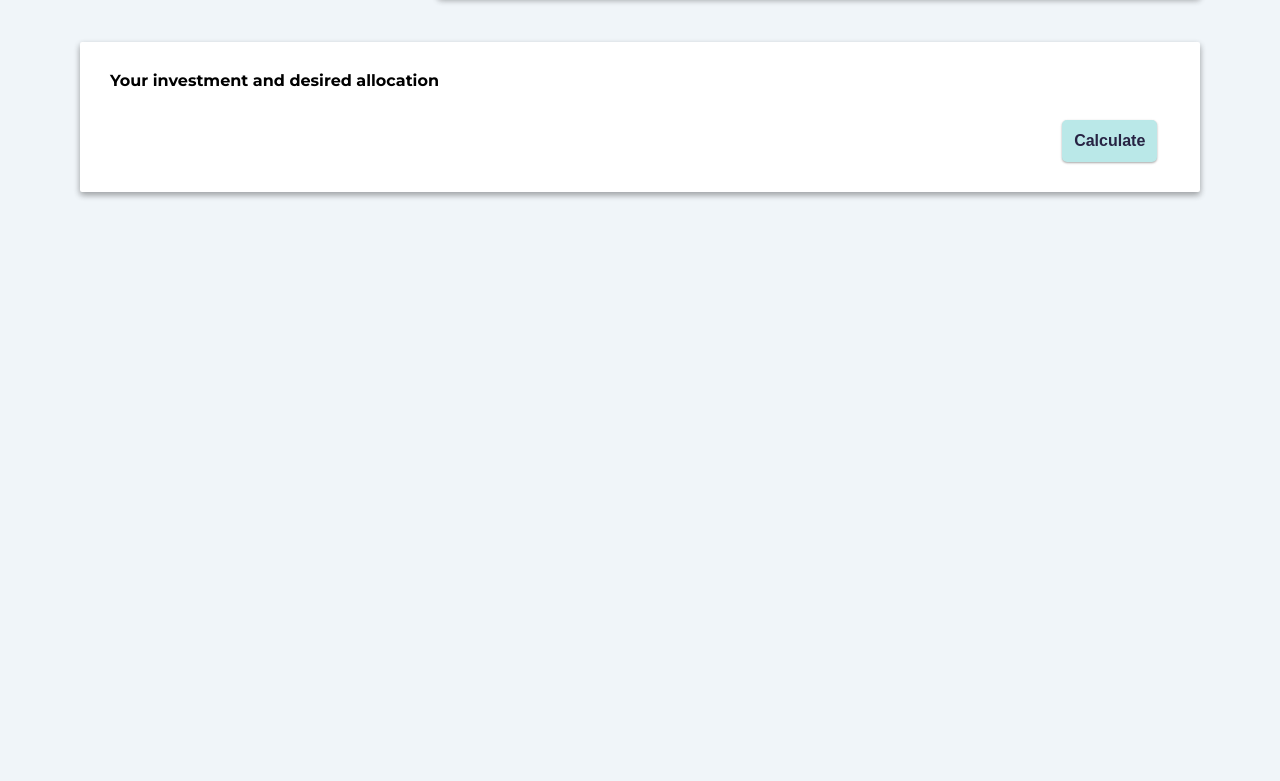
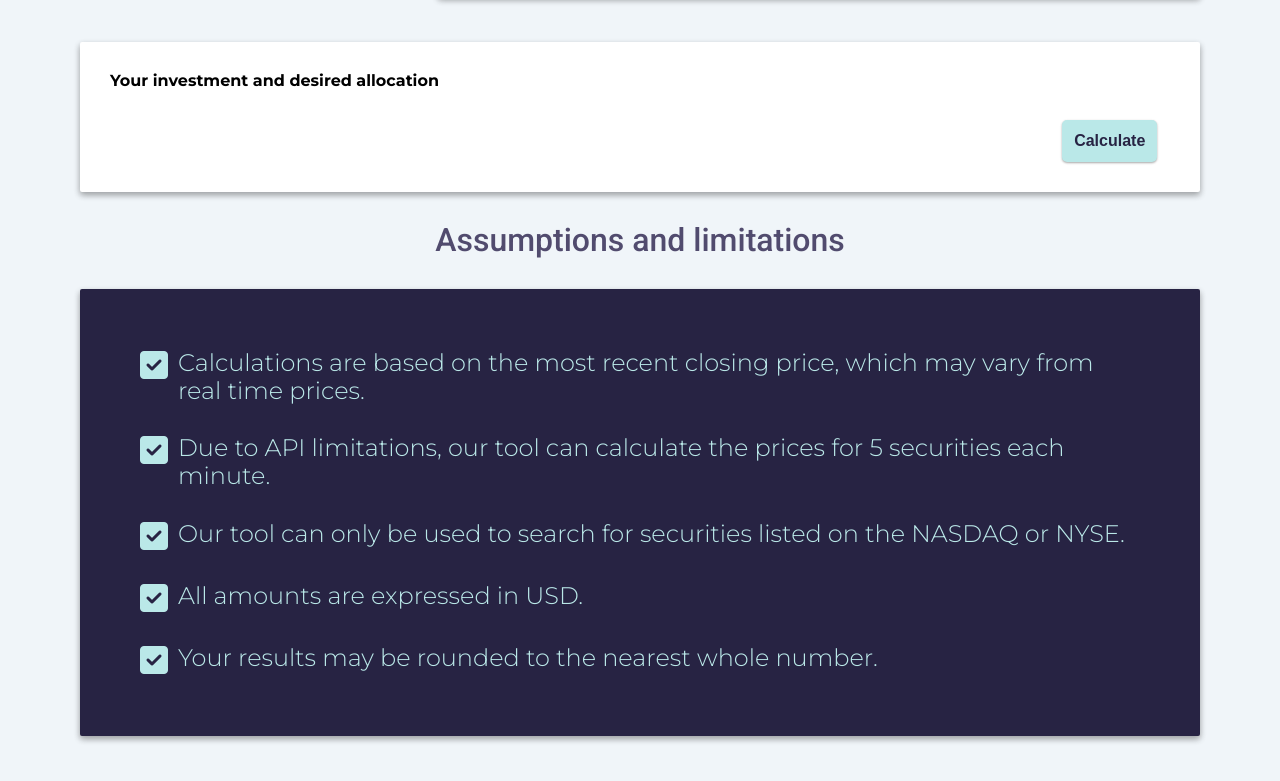
Before and after one commit to KaunainKarmali/finance-api-project, a plain HTML site: page index.html in a window 1280 px wide. Shown: the part 1079-1860 px from the top of the page. Before the commit the page ends 1331 px from the top, so only its background shows below. Drawn offline with nearby package versions, Linux system fonts and the light colour scheme.

Commit message:
added assumptions and limitations

```diff
--- a/index.html
+++ b/index.html
@@ -34,7 +34,9 @@
           </div>
           <ul class="links-container">
             <li class="navbar-link"><a href="./about.html">About</a></li>
-            <li class="navbar-link"><a href="#">Assumptions</a></li>
+            <li class="navbar-link">
+              <a href="./index.html#assumptions">Assumptions</a>
+            </li>
             <li class="navbar-link">
               <a href="./index.html#rebalancing-tool">Tool</a>
             </li>
@@ -53,6 +55,7 @@
 
     <div class="wrapper">
       <main>
+        <section>
           <h2 id="rebalancing-tool" class="section-title">Rebalancing tool</h2>
           <div class="user-input-container">
             <!-- Start: step 1 -->
@@ -189,6 +192,44 @@
             </table>
           </div>
           <!-- End: Rebalancing results -->
+        </section>
+
+        <section id="assumptions" class="assumptions-section">
+          <h2 class="section-title">Assumptions and limitations</h2>
+          <div class="assumption-container">
+            <div class="assumption-item">
+              <i class="fas fa-check-square check-icon"></i>
+              <h3 class="assumption">
+                Calculations are based on the most recent closing price, which
+                may vary from real time prices.
+              </h3>
+            </div>
+            <div class="assumption-item">
+              <i class="fas fa-check-square check-icon"></i>
+              <h3 class="assumption">
+                Due to API limitations, our tool can calculate the prices for 5
+                securities each minute.
+              </h3>
+            </div>
+            <div class="assumption-item">
+              <i class="fas fa-check-square check-icon"></i>
+              <h3 class="assumption">
+                Our tool can only be used to search for securities listed on the
+                NASDAQ or NYSE.
+              </h3>
+            </div>
+            <div class="assumption-item">
+              <i class="fas fa-check-square check-icon"></i>
+              <h3 class="assumption">All amounts are expressed in USD.</h3>
+            </div>
+            <div class="assumption-item">
+              <i class="fas fa-check-square check-icon"></i>
+              <h3 class="assumption">
+                Your results may be rounded to the nearest whole number.
+              </h3>
+            </div>
+          </div>
+        </section>
       </main>
     </div>
 
--- a/styles.css
+++ b/styles.css
@@ -279,6 +279,12 @@ th {
 main {
   width: 100%;
   padding: 0px 40px;
+}
+
+section {
+  padding: 0px;
+  margin: 0px;
+  width: auto;
 }
 
 /* *************************************** */
@@ -894,8 +900,51 @@ h3 {
   width: 10%;
 } */
 
+/* ********************************************* */
+/************** Assumptions section **************/
+/* ********************************************* */
+.assumptions-section {
+  margin: 30px 0;
+}
+
+.assumption-container {
+  margin: 30px 0;
+  padding: 30px;
+  width: 100%;
+  font-size: 1rem;
+  background-color: var(--color-primary);
+  border-radius: 2px;
+  box-shadow: 0 3px 6px rgba(0, 0, 0, 0.16), 0 3px 6px rgba(0, 0, 0, 0.23);
+  font-family: "Montserrat", sans-serif;
+  display: block;
+}
+
+.assumptions-title {
+  text-align: center;
+  margin: 0px auto;
+}
+
+.assumption-item {
+  display: flex;
+  justify-content: flex-start;
+  margin: 30px;
+}
+
+.assumption {
+  text-align: left;
+  width: auto;
+  margin: 0 10px;
+  font-size: 1.5rem;
+  color: var(--color-secondary);
+}
+
+.check-icon {
+  font-size: 2rem;
+  color: var(--color-secondary);
+}
+
 /* *************************************** */
-/************** About section **************/
+/************** About page **************/
 /* *************************************** */
 
 .empty-div {
@@ -1035,6 +1084,17 @@ h3 {
   .rebalance-table-body td {
     padding: 10px;
   }
+
+  .assumption-container {
+    padding: 15px;
+  }
+  .assumption-item {
+    margin: 20px 15px;
+  }
+
+  .assumption {
+    font-size: 1rem;
+  }
 }
 
 @media (max-width: 670px) {
```
Also changed, not shown: about.html (+3 -1 lines). Lines whose indentation alone changed are shown as unchanged.
